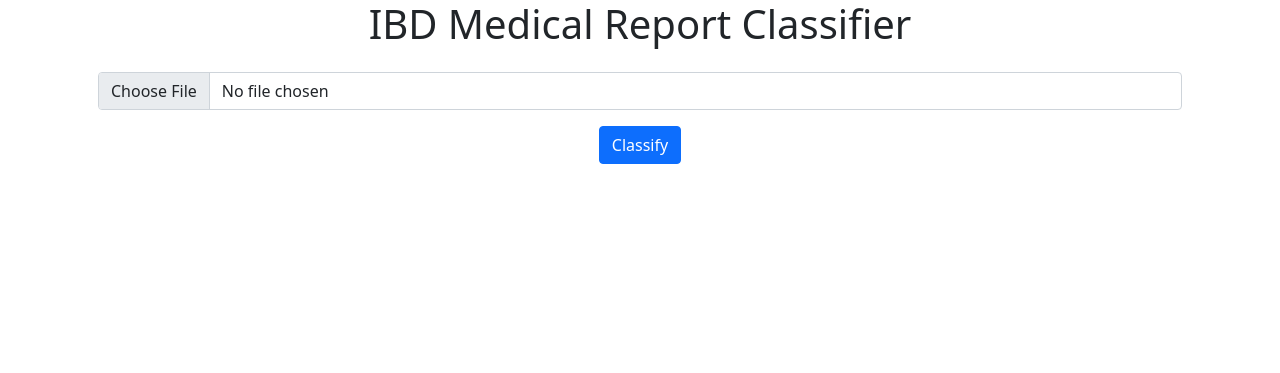
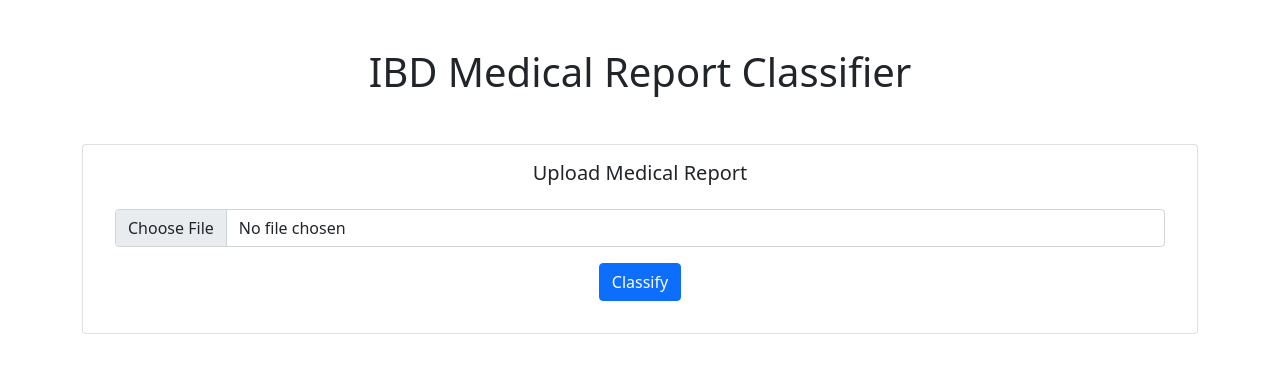
Before and after one commit to Baqer0/IBD_MedicalReport_Classifier, a Flask app: page / in a window 1280 px wide. Shown: the top 373 px of the page. Run offline with Flask 3, Linux system fonts and the light colour scheme; parts of the project's set-up code (start-up, migrations or seed data) failed here and were passed over.

Commit message:
Update index.html

```diff
--- a/templates/index.html
+++ b/templates/index.html
@@ -6,17 +6,27 @@
 </head>
 <body>
     <div class="container">
-            <h1 class="text-center">IBD Medical Report Classifier</h1>
+        <h1 class="text-center mt-5">IBD Medical Report Classifier</h1>
 
+        <div class="card mt-5">
+            <div class="card-body">
+                <h5 class="card-title text-center">Upload Medical Report</h5>
                 <form class="p-3 text-center" action="/" method="post" enctype="multipart/form-data">
-                <input class="form-control" type="file" name="report">
+                    <input class="form-control" type="file" name="report" required>
                     <input class="btn btn-primary mt-3" type="submit" value="Classify">
                 </form>
+            </div>
+        </div>
 
-            <!-- Display the prediction result if available -->
+        <!-- Display the prediction result or error if available -->
         {% if prediction %}
-                <p class="text-center mt-4">The report is classified as: <strong>{{ prediction }}</strong></p>
+            <p class="text-center text-success mt-4">The report is classified as: <strong>{{ prediction }}</strong></p>
+        {% elif error %}
+            <p class="text-center text-danger mt-4">{{ error }}</p>
         {% endif %}
     </div>
+
+    <script src="https://cdn.jsdelivr.net/npm/@popperjs/core@2.9.2/dist/umd/popper.min.js"></script>
+    <script src="https://cdn.jsdelivr.net/npm/bootstrap@5.0.0-beta2/dist/js/bootstrap.min.js"></script>
 </body>
 </html>
```
Lines whose indentation alone changed are shown as unchanged.
